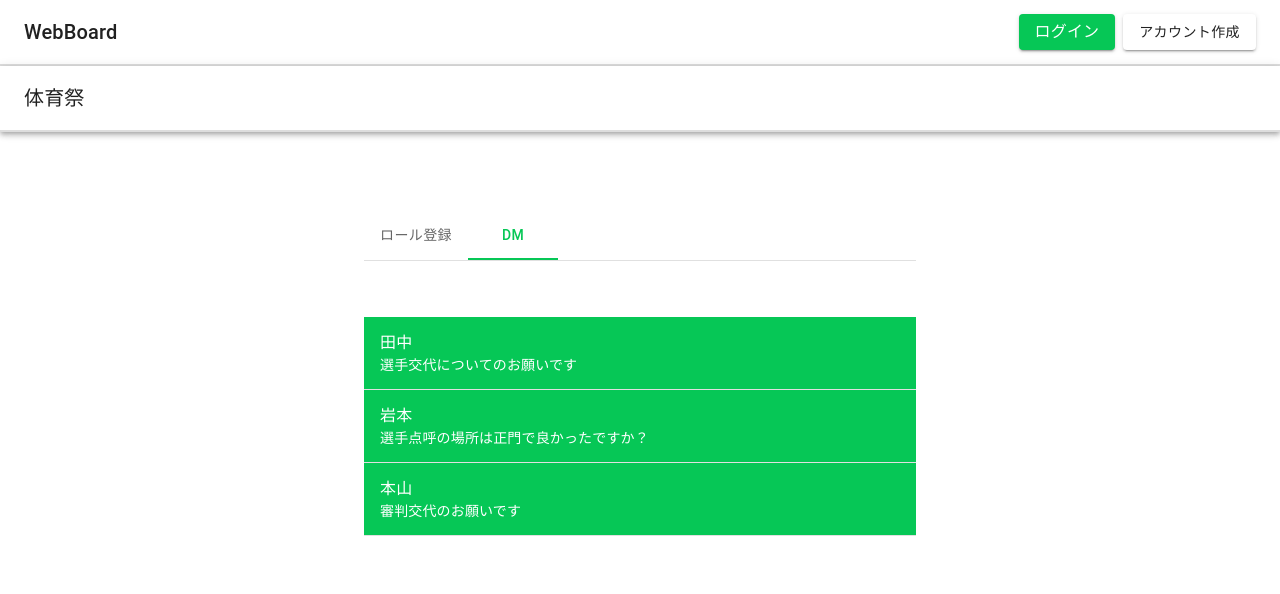
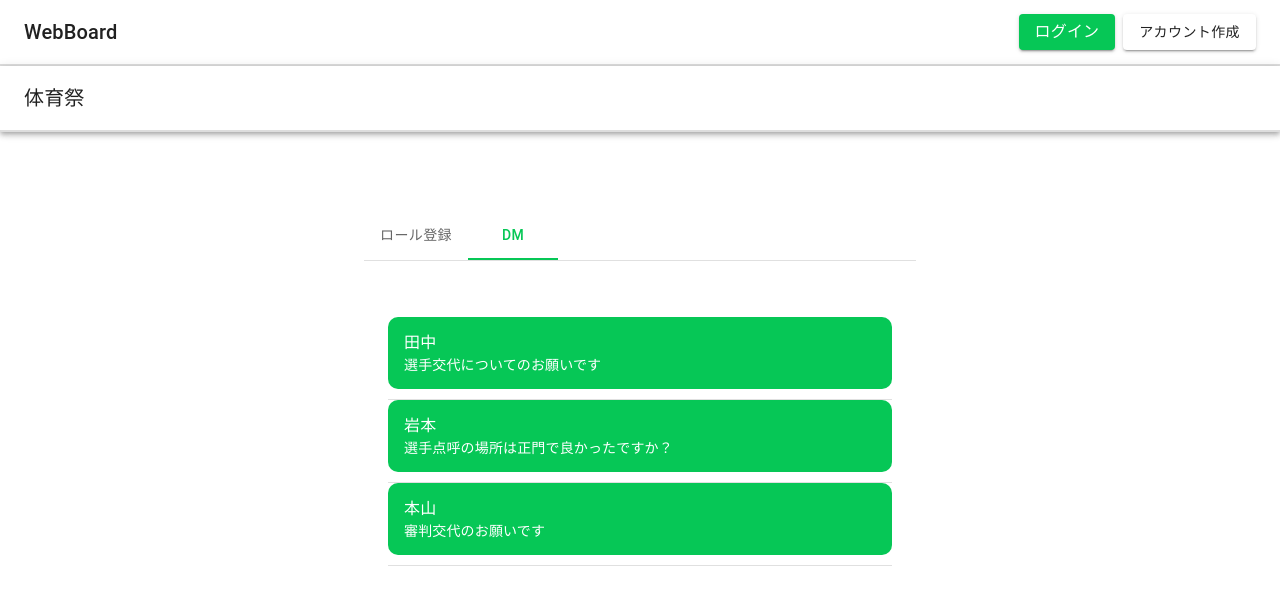
Before and after one commit to naka520/hazimete_mosafrontend, a React (Create React App) app: page /Administrator/Dm in a window 1280 px wide. Shown: the top 594 px of the page. Built offline with nearby package versions, Linux system fonts and the light colour scheme.

Commit message:
[modify]リストの色変更

```diff
--- a/src/Administrator/Dm.tsx
+++ b/src/Administrator/Dm.tsx
@@ -108,14 +108,14 @@ const DM: React.FC = () => {
             </TabContext>
             </ThemeProvider>
           </Box>
-          <div>
+          <Container >
 
       <List color="#FFFFFF">
         {mockDmList.map((dm) => (
           <React.Fragment key={dm.id} >
             {/* <ListItem alignItems="flex-start" component={Link} to={`/dm/${dm.id}`}></ListItem> */}
             <ListItem alignItems="flex-start" component={Link} to={`/Administrator/DmPanel`}
-            sx={{backgroundColor: "#06C756",color:"#FFFFFF"}}>
+            sx={{backgroundColor: "#06C756",color:"#FFFFFF",borderRadius: "10px", marginBottom: "10px"}}>
               <ListItemText
               color="#FFFFFF"
                 primary={dm.sender}
@@ -134,7 +134,7 @@ const DM: React.FC = () => {
           </React.Fragment>
         ))}
       </List>
-    </div>
+    </Container>
       </Box>
     </Container>
     </div>
```
